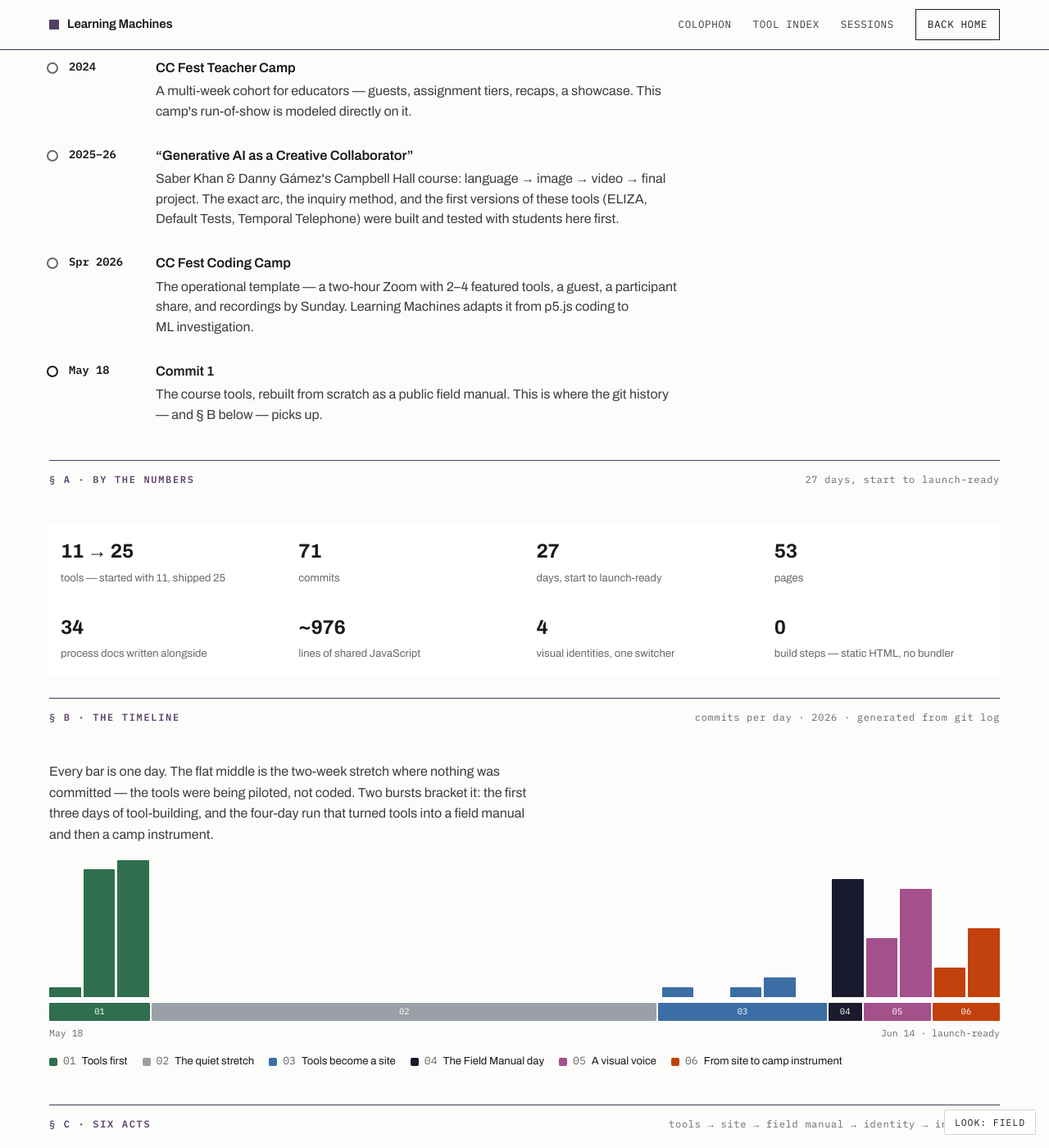
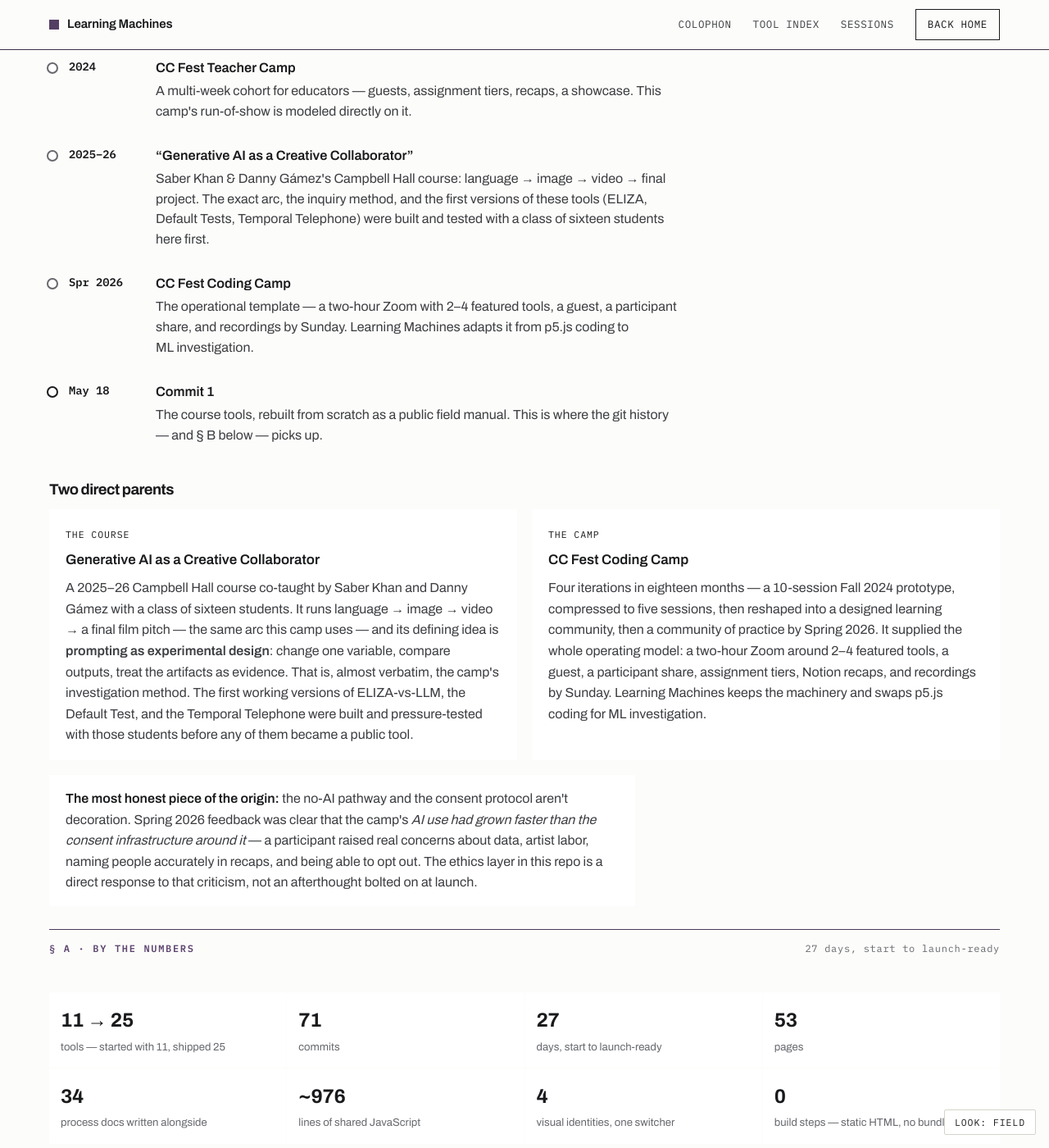
Before and after one commit to saberkhan372/learning-machines-tools, a Jekyll site: the page pages/build-story.html, which Jekyll copies as it is, in a window 1280 px wide and 1400 px high, scrolled down 916 px. Shown: the whole window at 82% size. Built offline with Jekyll 4.4.1, drawn with Linux system fonts in a browser that asks for light colours; some web fonts are replaced; some of the changed text lies outside the part shown.

Commit message:
Build story: deepen the prehistory + add ideas/techniques, polish the acts
Goes deeper on the pre-May-18 story (mined from the CC Fest archive in Notion)
and adds the methods worth naming, with a more reflective voice throughout.

- §0 "Before the repo" gains two "direct parents" blocks: the Campbell Hall
  course "Generative AI as a Creative Collaborator" (Saber Khan & Danny Gámez,
  a class of 16, where ELIZA / Default Test / Temporal Telephone were first
  built and tested; "prompting as experimental design" = the camp's method),
  and CC Fest Coding Camp's four-iteration evolution as the operating model.
  Plus an honest origin note: the no-AI pathway and consent protocol exist
  because Spring 2026 feedback said AI use outran the consent infrastructure.
- New §D "Ideas & techniques": docs-first Markdown, two LLMs checked against
  each other, one readable file per tool, data-driven pages, the
  audit→propose→build→commit loop, and shipping reversibly. (How-it's-built
  and The-look renumber to §E/§F.)
- Polished the six act recaps into more thoughtful prose.
- No student names or private Notion links on the public page.

Co-Authored-By: Claude Opus 4.8 <noreply@anthropic.com>

```diff
--- a/assets/build-history.js
+++ b/assets/build-history.js
@@ -22,7 +22,7 @@ window.LM_BUILD = {
     { year: "2024", title: "CC Fest Teacher Camp",
       note: "A multi-week cohort for educators — guests, assignment tiers, recaps, a showcase. This camp's run-of-show is modeled directly on it." },
     { year: "2025–26", title: "“Generative AI as a Creative Collaborator”",
-      note: "Saber Khan & Danny Gámez's Campbell Hall course: language → image → video → final project. The exact arc, the inquiry method, and the first versions of these tools (ELIZA, Default Tests, Temporal Telephone) were built and tested with students here first." },
+      note: "Saber Khan & Danny Gámez's Campbell Hall course: language → image → video → final project. The exact arc, the inquiry method, and the first versions of these tools (ELIZA, Default Tests, Temporal Telephone) were built and tested with a class of sixteen students here first." },
     { year: "Spr 2026", title: "CC Fest Coding Camp",
       note: "The operational template — a two-hour Zoom with 2–4 featured tools, a guest, a participant share, and recordings by Sunday. Learning Machines adapts it from p5.js coding to ML investigation." },
     { year: "May 18", title: "Commit 1", bridge: true,
@@ -56,38 +56,54 @@ window.LM_BUILD = {
     {
       no: "01", title: "Tools first", span: "2026-05-18", to: "2026-05-20",
       stat: "28 commits in 3 days",
-      beat: "It started with the tools, not a website. ELIZA, the Tokenizer + Temperature visualizer, the worksheet boards, the concept bridges, four facilitation guides — built in a three-day burst. The principle was set before any design: every tool has to make something invisible visible.",
-      candid: "The log is honest about the speed: two commits are literally titled “briges” and “bridges” — the second fixes the typo in the first."
+      beat: "It began with the tools, not a website. In three days: eleven single-file HTML tools — ELIZA beside a modern model, a tokenizer with a temperature slider, the worksheet boards, the concept bridges — plus four facilitation guides. The order is the argument. The mechanism came first and the marketing later, and the one rule every tool still has to pass — make a single invisible thing visible — was fixed before a line of page design.",
+      candid: "The log doesn't hide the speed: two back-to-back commits are titled “briges” and then “bridges.” The second one fixes the typo in the first."
     },
     {
       no: "02", title: "The quiet stretch", span: "2026-05-21", to: "2026-06-04",
       stat: "0 commits · ~2 weeks",
-      beat: "Then nothing, for two weeks. The build was not linear. This gap is where the tools got piloted and rethought before any of it became a public site — the unglamorous part most making-of pages quietly delete.",
-      candid: "Left in on purpose. A flat two-week stretch in the timeline is the most honest thing on this page."
+      beat: "Then the graph goes flat for two weeks. The build was never linear. This is the stretch where the tools were carried into a real classroom and a real camp — used, watched, and quietly rethought — before any of it became a public site. Most making-of pages delete the flat part. This one keeps it, because the pause is where the tools earned their place.",
+      candid: "Left in on purpose. A two-week run of zero-commit days is the most honest mark on this whole page."
     },
     {
       no: "03", title: "Tools become a site", span: "2026-06-05", to: "2026-06-09",
       stat: "4 commits",
-      beat: "The pieces became a participant-facing site: a first redesign, the tools wrapped in shared chrome, and a cleanup + QA pass. Still a collection of pages, not yet a publication.",
+      beat: "The loose pieces became a participant-facing site: a first redesign, the tools wrapped in shared navigation, a cleanup and QA pass. Genuinely useful — but still a folder of pages rather than something with a spine.",
       candid: ""
     },
     {
       no: "04", title: "The Field Manual day", span: "2026-06-10", to: "2026-06-10",
       stat: "12 commits · one day",
-      beat: "In a single day, a five-phase redesign: a shared design system in assets/, the entire tool fleet migrated onto it, a new homepage, every subpage, and numbered §-wayfinding. This is the day it stopped being a website and became a field manual — one coherent document you read in sections.",
-      candid: "Twelve commits, each titled “Field Manual redesign — Phase N.” Doing it as visible phases instead of one giant commit is what kept it reversible."
+      beat: "In a single day — twelve commits, each labelled “Phase N” — a five-phase redesign: a shared design system in assets/, the whole tool fleet migrated onto it, a new homepage, every subpage, and numbered §-wayfinding. This is the day it stopped being a website and became a field manual: one document you read in sections, not a pile of links.",
+      candid: "Doing it as visible, numbered phases instead of one heroic commit is what kept every step reversible — you can read exactly where it could have been rolled back."
     },
     {
       no: "05", title: "A visual voice", span: "2026-06-11", to: "2026-06-12",
       stat: "17 commits",
-      beat: "Then identity: a five-board poster system, sampled color washes behind the heroes, a “riskier” identity pass, and the site-wide switcher that flips the whole site between four looks — field, terminal, spectrum, acid — persisted per visitor.",
-      candid: "The acid identity later failed a contrast check (two inks at 3.5 against WCAG’s 4.5). That fix didn’t land until Act 6. Pretty isn’t done until it’s legible."
+      beat: "Identity arrived next: a five-board poster system, sampled colour washes behind the heroes, and a switcher that flips the entire site between four looks — field, terminal, spectrum, acid — remembered per visitor. A site about machines that generate variations became a site you can run variations on.",
+      candid: "The acid look later failed a contrast check — two inks at 3.5 against WCAG's 4.5 minimum — and the fix didn't land until Act 6. Pretty isn't finished until it's legible."
     },
     {
       no: "06", title: "From site to camp instrument", span: "2026-06-13", to: "2026-06-14",
       stat: "10 commits",
-      beat: "Building on the prior day's usability audit and classroom projection view, the last stretch turned a good website into something you run a live camp with: catalog tiering to fight over-tooling, then a cockpit layer — a per-session Run Console, a register-first front door, a date-aware participant home, and a recap system. The data started driving the pages instead of the other way around.",
-      candid: "Much of this was paired with Claude Code — audit, propose, confirm, build, commit. The session that wrote this very page is the tail end of Act 6."
+      beat: "The last stretch turned a good website into something you run a live camp with. After a usability audit and a classroom projection view, the catalog was tiered to fight over-tooling, and then a cockpit layer landed: a per-session Run Console, a register-first front door, a date-aware participant home, and a recap system. The through-line is that the data finally drove the pages — one source of truth behind the link sheet, the console, and the participant home — instead of each page repeating itself.",
+      candid: "Most of this was paired with Claude Code in a tight loop: audit, propose, confirm, build, commit. The session that wrote this very page is the tail end of Act 6 — which is its own small answer to “how was this made.”"
     }
+  ],
+
+  /* interesting ideas & methods worth naming, with the evidence for each */
+  techniques: [
+    { title: "Docs-first, in Markdown",
+      body: "Almost everything started as a written plan before it was code — a brief, a spec, an audit, a readiness checklist. The repo carries 34 of these alongside a deep Notion planning hub. The plan is the real artifact; the build just executes it. When the over-tooling problem showed up, the fix was a launch-readiness plan in Markdown first, the tiering second." },
+    { title: "Two LLMs, checked against each other",
+      body: "Built with both Claude and ChatGPT, deliberately playing them off one another: one drafts, the other critiques; one writes the copy, the other audits it for contrast, bias, or overreach. Disagreements between the two models were often where the real problems were hiding. Because the camp studies AI, that assistance stays visible and reviewed, not hidden." },
+    { title: "One readable file per tool",
+      body: "No bundler, no framework, no build step. Every tool is a single self-contained HTML file you can open and read top to bottom. The constraint is pedagogical, not just technical: if you can read the file, you can teach the idea — and change one line and watch the output move." },
+    { title: "Let the data drive the pages",
+      body: "The session run-of-shows, the tool catalog, and even this timeline live in small JS data files (session-runs.js, tools-data.js, build-history.js). Edit one and every surface updates at once — the link sheet, the run console, and the participant home all read from the same source instead of repeating each other." },
+    { title: "Audit → propose → build → commit",
+      body: "A loop that repeats all over the commit log: write down what's actually wrong, lay out the options, confirm a direction, build it on a branch, and commit with a message that explains the why, not just the what. The honesty of the timeline is a side effect of that discipline." },
+    { title: "Ship reversibly, degrade honestly",
+      body: "Big changes land as visible phases, not one drop, so any step can be undone. Things that aren't ready yet — recaps, async prompts — render as labelled placeholders that point somewhere real instead of dead-ending. Nothing pretends to be finished before it is." }
   ]
 };
--- a/pages/build-story.html
+++ b/pages/build-story.html
@@ -84,11 +84,31 @@
     .bs-pre-b p { margin: 0; color: var(--ink-soft); line-height: 1.55; max-width: 70ch; }
     .bs-pre-row.is-bridge .bs-pre-b h4 { color: var(--accent); }
 
+    /* prehistory prose: two parents + consent frame */
+    .bs-sub { margin: 30px 0 14px; font-size: 1.15rem; }
+    .bs-parents { display: grid; grid-template-columns: 1fr 1fr; gap: 18px; }
+    .bs-parent { border: 1px solid var(--line); border-radius: 2px; background: var(--surface); padding: 18px 20px; }
+    .bs-parent-k { font-size: 0.72rem; letter-spacing: 0.08em; text-transform: uppercase; color: var(--accent); }
+    .bs-parent h4 { margin: 6px 0 8px; font-size: 1.06rem; }
+    .bs-parent p { margin: 0; line-height: 1.6; color: var(--ink-soft); }
+    .bs-frame {
+      margin-top: 18px; border-left: 3px solid var(--accent); background: var(--surface);
+      padding: 16px 20px; border-radius: 0 2px 2px 0; line-height: 1.6; color: var(--ink-soft); max-width: 78ch;
+    }
+    .bs-frame b { color: var(--ink); }
+
+    /* techniques cards */
+    .bs-techs { display: grid; grid-template-columns: 1fr 1fr; gap: 1px; background: var(--line); border: 1px solid var(--line); border-radius: 2px; overflow: hidden; }
+    .bs-tech { background: var(--surface); padding: 18px 20px; }
+    .bs-tech h4 { margin: 0 0 6px; font-size: 1.02rem; }
+    .bs-tech p { margin: 0; line-height: 1.55; color: var(--ink-soft); font-size: 0.93rem; }
+
     @media (max-width: 720px) {
       .bs-numbers { grid-template-columns: repeat(2, 1fr); }
       .bs-act { grid-template-columns: 1fr; gap: 8px; }
       .bs-bars { height: 132px; }
       .bs-pre-row { grid-template-columns: 1fr; gap: 4px; }
+      .bs-parents, .bs-techs { grid-template-columns: 1fr; }
     }
   </style>
 </head>
@@ -128,6 +148,36 @@
         festival, a virtual-workshop model, and a high-school course where these exact tools were first built and tested
         with students. <span style="color:var(--muted)">Lineage drawn from the CC Fest archive and the <a href="../docs/project-brief.html">project brief</a>.</span></p>
       <div class="bs-pre" data-bs-pre></div>
+
+      <h3 class="bs-sub">Two direct parents</h3>
+      <div class="bs-parents">
+        <div class="bs-parent">
+          <span class="bs-parent-k mono">The course</span>
+          <h4>Generative AI as a Creative Collaborator</h4>
+          <p>A 2025–26 Campbell Hall course co-taught by Saber Khan and Danny Gámez with a class of sixteen students.
+            It runs language → image → video → a final film pitch — the same arc this camp uses — and its defining idea is
+            <b>prompting as experimental design</b>: change one variable, compare outputs, treat the artifacts as evidence.
+            That is, almost verbatim, the camp's investigation method. The first working versions of ELIZA-vs-LLM, the
+            Default Test, and the Temporal Telephone were built and pressure-tested with those students before any of them
+            became a public tool.</p>
+        </div>
+        <div class="bs-parent">
+          <span class="bs-parent-k mono">The camp</span>
+          <h4>CC Fest Coding Camp</h4>
+          <p>Four iterations in eighteen months — a 10-session Fall 2024 prototype, compressed to five sessions, then
+            reshaped into a designed learning community, then a community of practice by Spring 2026. It supplied the whole
+            operating model: a two-hour Zoom around 2–4 featured tools, a guest, a participant share, assignment tiers,
+            Notion recaps, and recordings by Sunday. Learning Machines keeps the machinery and swaps p5.js coding for ML
+            investigation.</p>
+        </div>
+      </div>
+
+      <div class="bs-frame">
+        <b>The most honest piece of the origin:</b> the no-AI pathway and the consent protocol aren't decoration. Spring 2026
+        feedback was clear that the camp's <em>AI use had grown faster than the consent infrastructure around it</em> — a
+        participant raised real concerns about data, artist labor, naming people accurately in recaps, and being able to opt
+        out. The ethics layer in this repo is a direct response to that criticism, not an afterthought bolted on at launch.
+      </div>
     </section>
 
     <section style="padding:14px 0;">
@@ -154,7 +204,14 @@
     </section>
 
     <section style="padding:14px 0 28px;">
-      <div class="sec-rule"><h2 class="sec-no">§ D · How it's built</h2><span class="sec-note">no build step · static HTML · GitHub Pages</span></div>
+      <div class="sec-rule"><h2 class="sec-no">§ D · Ideas &amp; techniques</h2><span class="sec-note">the interesting methods, with the evidence</span></div>
+      <p class="sub-lede" style="margin-bottom:18px;">A few methods did most of the work and are worth naming on their own —
+        some about building with AI, some about building so it lasts.</p>
+      <div class="bs-techs" data-bs-techs></div>
+    </section>
+
+    <section style="padding:14px 0 28px;">
+      <div class="sec-rule"><h2 class="sec-no">§ E · How it's built</h2><span class="sec-note">no build step · static HTML · GitHub Pages</span></div>
       <p class="sub-lede" style="margin-bottom:18px;">The architecture is deliberately boring so it survives a live session
         and outlives the camp: every tool is a single self-contained HTML file, a thin shared <code>assets/</code> layer
         gives them one look and a few data files, and the whole thing is static — no bundler, no accounts, no server.</p>
@@ -189,7 +246,7 @@
     </section>
 
     <section style="padding:14px 0 28px;">
-      <div class="sec-rule"><h2 class="sec-no">§ E · The look, in three moves</h2><span class="sec-note">cream → dark-first → four switchable skins</span></div>
+      <div class="sec-rule"><h2 class="sec-no">§ F · The look, in three moves</h2><span class="sec-note">cream → dark-first → four switchable skins</span></div>
       <p class="sub-lede" style="margin-bottom:18px;">The visual identity changed twice. The original tools were warm cream paper.
         The redesign went dark-first with a shared system. Then identity arrived: one switcher that flips the whole site
         between four looks, persisted per visitor.</p>
@@ -245,6 +302,14 @@
       }).join("");
     }
 
+    /* § D — techniques */
+    var techHost = document.querySelector("[data-bs-techs]");
+    if (techHost && B.techniques) {
+      techHost.innerHTML = B.techniques.map(function (t) {
+        return '<div class="bs-tech"><h4>' + esc(t.title) + "</h4><p>" + esc(t.body) + "</p></div>";
+      }).join("");
+    }
+
     /* § A — numbers */
     document.querySelector("[data-bs-numbers]").innerHTML = B.numbers.map(function (x) {
       return '<div class="bs-num"><span class="n">' + esc(x.n) + '</span><span class="l">' + esc(x.label) + "</span></div>";
```
